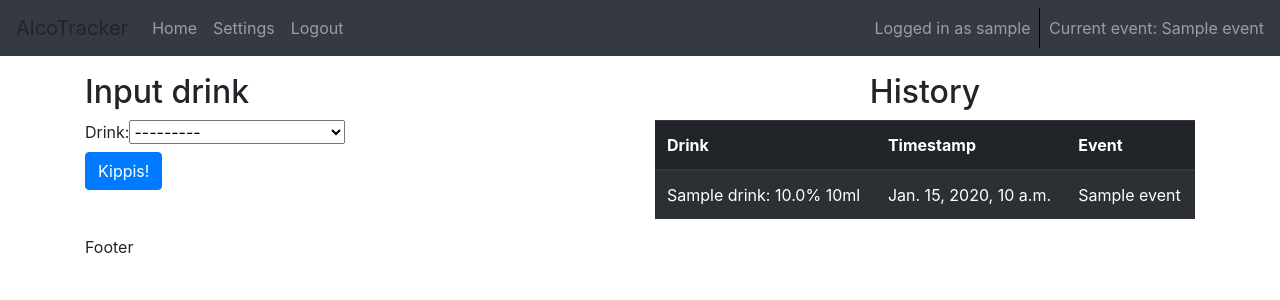
After one commit to Eurybus/AlcoTracker, a Django app: page /logalco/ in a window 1280 px wide. The commit adds this page. Shown: the top 300 px of the page. Run offline with Django 3.2, Linux system fonts and the light colour scheme; a user stored in the database is signed in; tables that the repository leaves empty hold one stand-in row (values such as "Sample post"); some libraries are stand-ins or nearby versions.

Commit message:
Added liveSetting model for storing settings which are not hardcoded

```diff
--- a/AlcoTrack/urls.py
+++ b/AlcoTrack/urls.py
@@ -15,6 +15,7 @@ Including another URLconf
 """
 from django.contrib import admin
 from django.contrib.auth import views as auth_views
+from django.contrib.auth.decorators import login_required
 from django.urls import path
 from django.conf.urls import url, include
 from rest_framework import routers
@@ -29,6 +30,8 @@ router.register(r'groups', rviews.GroupViewSet)
 urlpatterns = [
     path('', keystone_views.index, name='index'),
     path('admin/', admin.site.urls),
+    path('logalco/', login_required(bviews.InputDrinkEvent.as_view()),
+         name='log-drink'),
     url(r'^api/', include(router.urls)),
     url(r'^api-auth/', include('rest_framework.urls', namespace='rest_framework')),
     url(r'^login/$|^accounts/login/$', auth_views.login, name='login'),
@@ -37,4 +40,5 @@ urlpatterns = [
     url(r'^registration/$', keystone_views.signup, name='registration'),
     url(r'^settings/$', keystone_views.settings, name='settings'),
 
+
 ]
--- a/BeerTracker/models.py
+++ b/BeerTracker/models.py
@@ -40,6 +40,10 @@ class Patron(models.Model):
     def full_name(self):
         return "{} {}".format(self.user.first_name, self.user.last_name)
 
+    @property
+    def username(self):
+        return self.user.username
+
     def __str__(self):
         return self.full_name
 
@@ -81,7 +85,8 @@ class AlcoholConsumptionEvent(models.Model):
     """
     This model is used to keep track of each persons' consumed alcohol
     """
-    drinker = models.ForeignKey(Patron, on_delete=models.CASCADE)
+    drinker = models.ForeignKey(Patron, on_delete=models.CASCADE,
+                                related_name='consumptions')
     timestamp = models.DateTimeField(default=now)
     drink = models.ForeignKey(Drink, on_delete=models.CASCADE)
     event = models.ForeignKey(Event, on_delete=models.CASCADE)
@@ -91,15 +96,31 @@ class AlcoholConsumptionEvent(models.Model):
             self.drinker, self.drink.name, self.timestamp.time(),
             self.event.name)
 
-# Signal listeners
+
+class LiveSetting(models.Model):
+    """
+    Used to store settings which are not hardcoded
+    """
+
+    current_default_event = models.ForeignKey(
+        Event,
+        null=True,
+        blank=True,
+        on_delete=models.DO_NOTHING,
+        help_text='Sets current event to new accounts')
 
 
+# Signal listeners
 @receiver(post_save, sender=User)
 def create_user_patron(sender, instance, created, **kwargs):
     if created:
         Patron.objects.create(user=instance)
+        if LiveSetting.objects.first() is not None:
+            instance.patron.current_event = \
+                LiveSetting.objects.first().current_default_event
 
 
 @receiver(post_save, sender=User)
 def save_user_patron(sender, instance, **kwargs):
-    instance.patron.save()
+    if instance.username != 'admin':
+        instance.patron.save()
--- a/BeerTracker/views.py
+++ b/BeerTracker/views.py
@@ -1,12 +1,62 @@
 from django.contrib.auth.decorators import login_required
-from django.http import HttpResponse
+from django.http import HttpResponse, JsonResponse
 from django.shortcuts import render
 
 # Create your views here.
 from django.template import loader
+from django.views import View
+from django.views.generic import CreateView
+
+from BeerTracker.models import AlcoholConsumptionEvent
+
+
+class AjaxableResponseMixin:
+    """
+    Mixin to add AJAX support to a form.
+    Must be used with an object-based FormView (e.g. CreateView)
+    """
+    def form_invalid(self, form):
+        response = super().form_invalid(form)
+        if self.request.is_ajax():
+            return JsonResponse(form.errors, status=400)
+        else:
+            return response
+
+    def form_valid(self, form):
+        # We make sure to call the parent's form_valid() method because
+        # it might do some processing (in the case of CreateView, it will
+        # call form.save() for example).
+        response = super().form_valid(form)
+        if self.request.is_ajax():
+            data = {
+                'pk': self.object.pk,
+            }
+            return JsonResponse(data)
+        else:
+            return response
 
 
 @login_required()
 def home(request):
     template = loader.get_template('../templates/BeerTracker/home.html')
     return HttpResponse(template.render())
+
+
+@login_required()
+class EventView(View):
+    def get(self, request):
+        template = loader.get_template(
+            '../templates/BeerTracker/beerInput.html')
+        return HttpResponse(template.render())
+
+
+class InputDrinkEvent(AjaxableResponseMixin, CreateView):
+    model = AlcoholConsumptionEvent
+    fields = ['drink']
+    template_name = '../templates/BeerTracker/beerInput.html'
+    success_url = '/logalco/'
+
+    def form_valid(self, form):
+        form.instance.drinker = self.request.user.patron
+        form.instance.event = self.request.user.patron.current_event
+        return super().form_valid(form)
--- /dev/null
+++ b/templates/BeerTracker/beerInput.html
@@ -0,0 +1,37 @@
+{% extends 'base.html' %}
+
+{% block content %}
+<div class="row">
+    <div class="form col-lg">
+        <h2>Input drink</h2>
+        {% autoescape off %}
+        <form action=".", method="POST">
+            {% endautoescape %}
+            {% csrf_token %}
+            {{ form }}
+            <br>
+            <input type="submit" class="btn btn-primary" value="Kippis!">
+        </form>
+    </div>
+    <div class="col-lg">
+        <h2 class="text-center">History</h2>
+        <table class="table table-striped table-dark">
+            <thead>
+                <tr>
+                    <th>Drink</th>
+                    <th>Timestamp</th>
+                    <th>Event</th>
+                </tr>
+            </thead>
+            {% for event in request.user.patron.consumptions.all %}
+            <tr>
+                <td>{{ event.drink }}</td>
+                <td>{{ event.timestamp }}</td>
+                <td>{{ event.event.name }}</td>
+            </tr>
+            {% endfor %}
+        </table>
+    </div>
+</div>
+
+{% endblock %}
--- a/templates/base.html
+++ b/templates/base.html
@@ -18,7 +18,7 @@
 <body>
     <header>
         {% load static %}
-        <nav class="navbar navbar-expand-md navbar-light bg-light">
+        <nav class="navbar navbar-expand-md navbar-dark bg-dark">
             <a class="navbar-brand">AlcoTracker</a>
             <button class="navbar-toggler" type="button" data-toggle="collapse" data-target="#navbarSupportedContent" aria-controls="navbarSupportedContent" aria-expanded="false" aria-label="Toggle navigation">
                 <span class="navbar-toggler-icon"></span>
@@ -32,7 +32,10 @@
                     <li class="nav-item"><a class="nav-link" href="{% url 'logout' %}#">Logout</a></li>
                       {% endblock %}
                       </ul>
-                      <span class="navbar-text text-dark navbar-right">{{ user.username }}</span>
+                      <span class="navbar-text navbar-right">Logged in as {{ user.username }}</span>
+                      <span class="navbar-text navbar-right" style="padding-left: 1ex; margin-left: 1ex; border-left: double 1px black">
+                          Current event: {{ user.patron.current_event.name }}
+                      </span>
                   {% else %}
                     <ul class="nav navbar-nav navbar-right">
                         {% block navbar-login %}<li class="nav-item"><a class="nav-link" href="{% url 'login' %}#">Login</a></li>{% endblock %}
@@ -41,7 +44,7 @@
             </div>
         </nav>
     </header>
-    <main class="container" role="main">
+    <main class="container" role="main" style="margin-top: 2ex">
         {% block content %}
         {% endblock %}
     </main>
```
Also changed, not shown: BeerTracker/admin.py (+9 -2 lines), BeerTracker/forms.py (added, +9 -0 lines), requirements.txt (+15 -0 lines).
